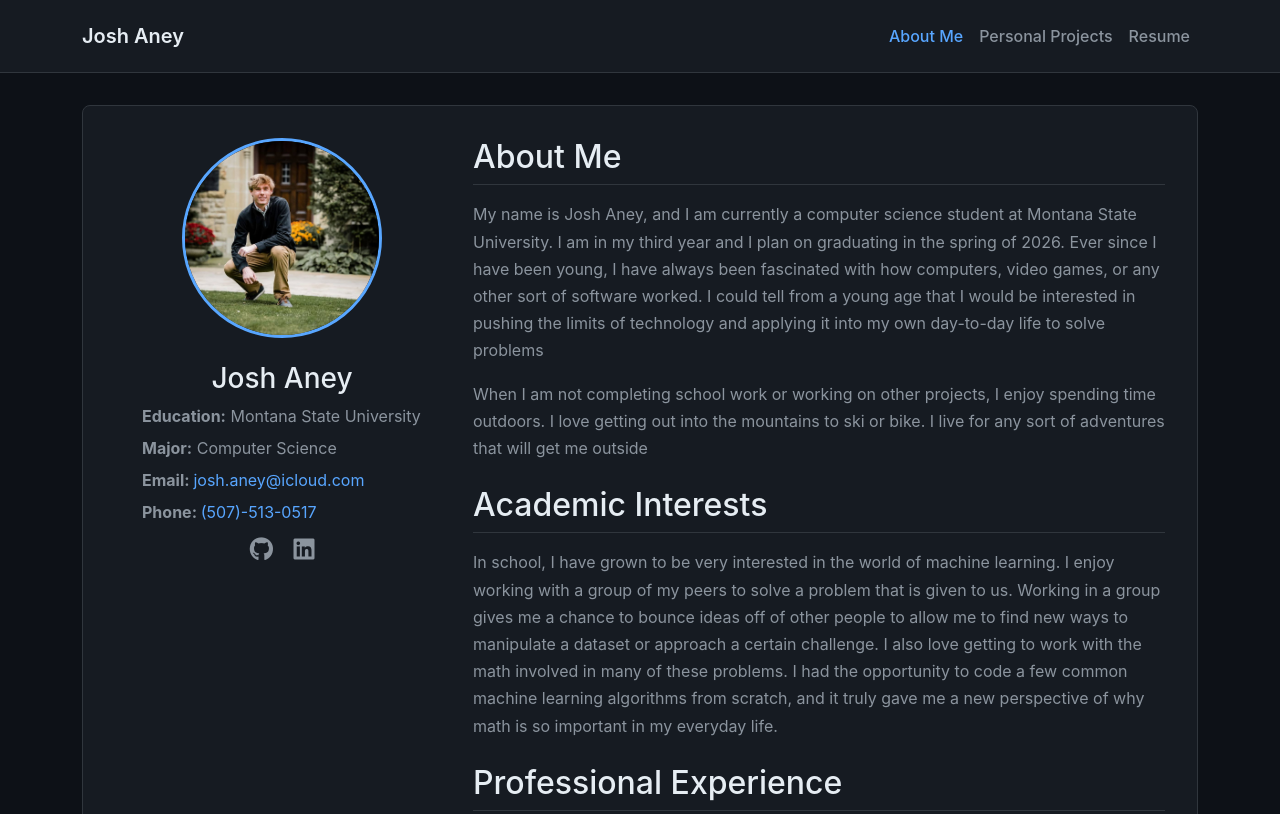
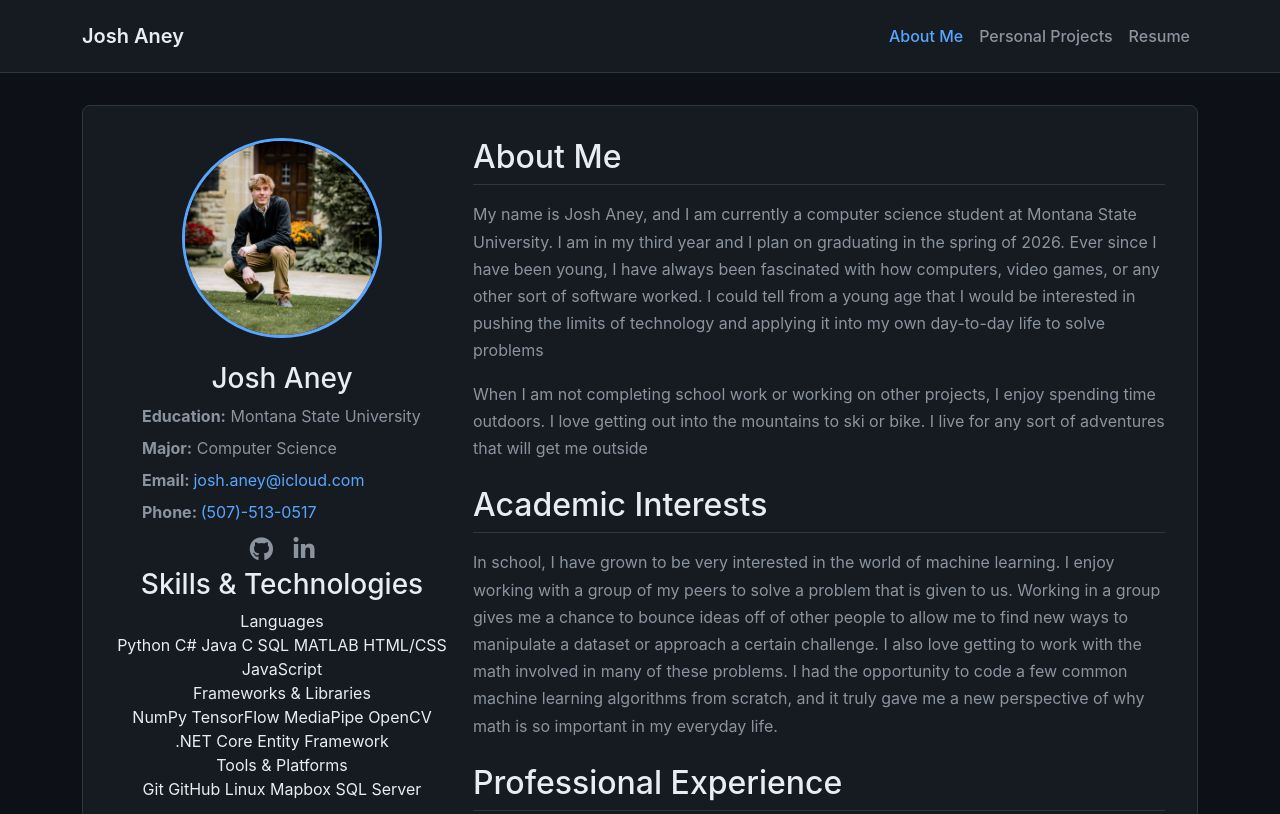
Before and after one commit to joshaney324/PersonalWebsite, a plain HTML site: page index.html in a window 1280 px wide. Shown: the top 814 px of the page. Drawn offline with nearby package versions, Linux system fonts and the light colour scheme.

Commit message:
skills and languages section as well as updating things to look nicer

```diff
--- a/index.html
+++ b/index.html
@@ -4,6 +4,7 @@
     <meta charset="UTF-8">
     <meta name="viewport" content="width=device-width, initial-scale=1.0">
     <title>About Me - Josh Aney</title>
+    <link rel="icon" type="image/svg+xml" href="images/favicon.svg">
     <link href="https://cdn.jsdelivr.net/npm/bootstrap@5.3.0/dist/css/bootstrap.min.css" rel="stylesheet">
     <link rel="stylesheet" href="css/style.css">
     <link rel="stylesheet" href="https://cdnjs.cloudflare.com/ajax/libs/font-awesome/6.0.0/css/all.min.css">
@@ -39,15 +40,54 @@
                 <section class="profile">
                     <img src="images/profile_image.jpg" alt="Profile Picture">
                     <h1>Josh Aney</h1>
+<!--                    <p class="hero-tagline">Computer Science Enthusiast</p>-->
                     <div class="text-start mx-auto" style="max-width: 280px;">
                         <p><strong>Education:</strong> Montana State University</p>
                         <p><strong>Major:</strong> Computer Science</p>
                         <p><strong>Email: </strong><a href="mailto:josh.aney@icloud.com">josh.aney@icloud.com</a></p>
                         <p><strong>Phone: </strong><a href="tel:+5075130517">(507)-513-0517</a></p>
                     </div>
-                    <div class="social-icons mt-2">
-                        <a href="https://github.com/joshaney324" target="_blank"><i class="fab fa-github"></i></a>
-                        <a href="https://www.linkedin.com/in/josh-aney-67801528b" target="_blank"><i class="fab fa-linkedin"></i></a>
+                    <div class="social-icons">
+                        <a href="https://github.com/joshaney324" target="_blank" title="GitHub"><i class="fab fa-github"></i></a>
+                        <a href="https://www.linkedin.com/in/josh-aney-67801528b" target="_blank" title="LinkedIn"><i class="fab fa-linkedin-in"></i></a>
+                    </div>
+
+                    <div class="skills-section">
+                        <h3>Skills & Technologies</h3>
+                        <div class="skill-category">
+                            <div class="skill-category-title">Languages</div>
+                            <div class="skill-badges">
+                                <span class="skill-badge">Python</span>
+                                <span class="skill-badge">C#</span>
+                                <span class="skill-badge">Java</span>
+                                <span class="skill-badge">C</span>
+                                <span class="skill-badge">SQL</span>
+                                <span class="skill-badge">MATLAB</span>
+                                <span class="skill-badge">HTML/CSS</span>
+                                <span class="skill-badge">JavaScript</span>
+                            </div>
+                        </div>
+                        <div class="skill-category">
+                            <div class="skill-category-title">Frameworks & Libraries</div>
+                            <div class="skill-badges">
+                                <span class="skill-badge">NumPy</span>
+                                <span class="skill-badge">TensorFlow</span>
+                                <span class="skill-badge">MediaPipe</span>
+                                <span class="skill-badge">OpenCV</span>
+                                <span class="skill-badge">.NET Core</span>
+                                <span class="skill-badge">Entity Framework</span>
+                            </div>
+                        </div>
+                        <div class="skill-category">
+                            <div class="skill-category-title">Tools & Platforms</div>
+                            <div class="skill-badges">
+                                <span class="skill-badge">Git</span>
+                                <span class="skill-badge">GitHub</span>
+                                <span class="skill-badge">Linux</span>
+                                <span class="skill-badge">Mapbox</span>
+                                <span class="skill-badge">SQL Server</span>
+                            </div>
+                        </div>
                     </div>
                 </section>
             </div>
@@ -93,11 +133,12 @@
 <footer class="footer">
     <div class="container">
         <div class="footer-bottom">
-            <p>&copy; 2024 Josh Aney | <a href="mailto:josh.aney@icloud.com">josh.aney@icloud.com</a> | <a href="tel:+5075130517">(507)-513-0517</a> | GitHub: <a href="https://github.com/joshaney324">joshaney324</a></p>
+            <p>&copy; <span id="current-year"></span> Josh Aney | <a href="mailto:josh.aney@icloud.com">josh.aney@icloud.com</a> | <a href="tel:+5075130517">(507)-513-0517</a> | GitHub: <a href="https://github.com/joshaney324">joshaney324</a></p>
         </div>
     </div>
 </footer>
 
 <script src="https://cdn.jsdelivr.net/npm/bootstrap@5.3.0/dist/js/bootstrap.bundle.min.js"></script>
+<script>document.getElementById('current-year').textContent = new Date().getFullYear();</script>
 </body>
 </html>
```
